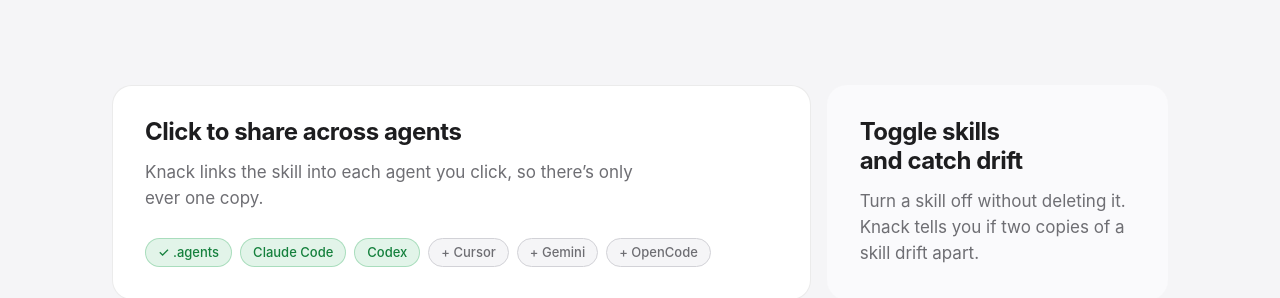
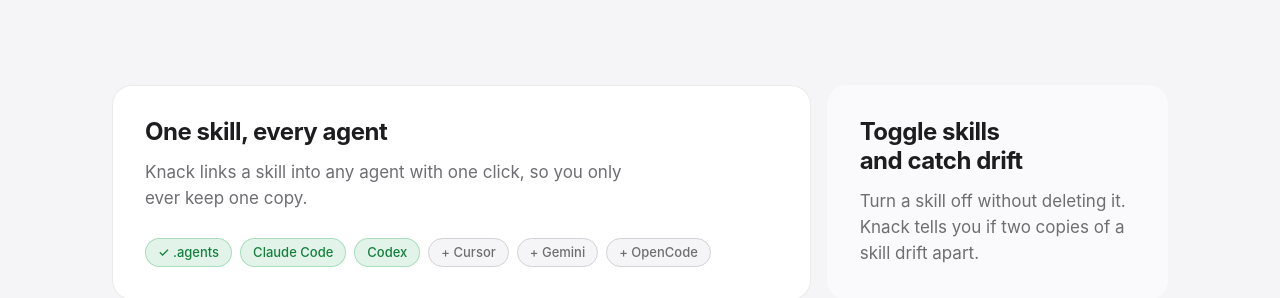
Before and after one commit to jondcallahan/knack, a plain HTML site: page site/index.html in a window 1280 px wide. Shown: the part 1492-1790 px from the top of the page. Drawn offline with Linux system fonts and the light colour scheme.

Commit message:
Share card: lead with the outcome, not the click
Co-Authored-By: Claude Opus 5.5 <noreply@anthropic.com>

```diff
--- a/site/index.html
+++ b/site/index.html
@@ -142,8 +142,8 @@
 
   <section class="wrap bento" id="features" aria-label="Features">
     <div class="cell cell-share">
-      <h2>Click to share across agents</h2>
-      <p>Knack links the skill into each agent you click, so there’s only ever one copy.</p>
+      <h2>One skill, every agent</h2>
+      <p>Knack links a skill into any agent with one click, so you only ever keep one copy.</p>
       <div class="pill-demo" aria-hidden="true">
         <span class="pill pill-active">✓ .agents</span>
         <span class="pill pill-linked">Claude Code</span>
```
